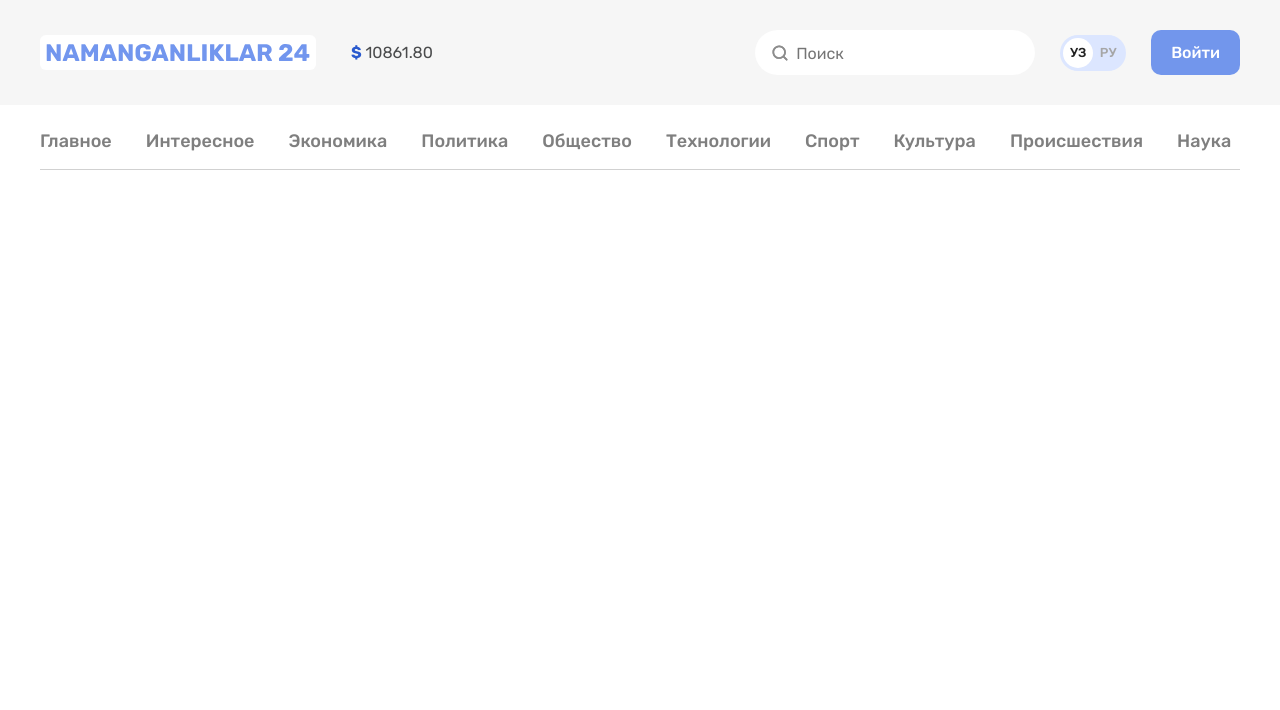
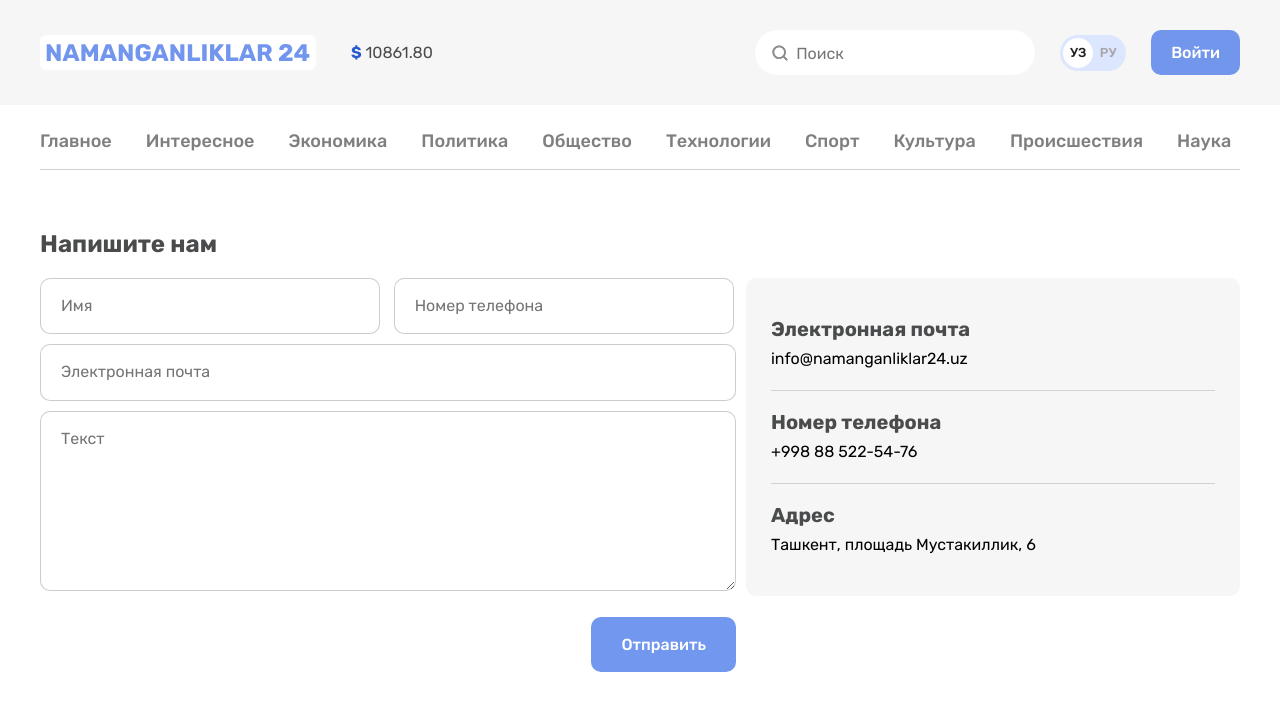
Before and after one commit to Azizbek-Boyhamdamov/n-24-contact, a plain HTML site: page index.html in a window 1280 px wide. Drawn offline with Linux system fonts and the light colour scheme.

Commit message:
Add contact section

```diff
--- a/css/style.css
+++ b/css/style.css
@@ -182,7 +182,7 @@ li{
   border-bottom: 1px solid #D1D1D1;
   padding-top: 12px;
   padding-bottom: 12px;
-  margin-bottom: 40px;
+  margin-bottom: 60px;
 }
 
 .sitenav-list {
@@ -215,11 +215,105 @@ li{
 }
 
 
-
 /* MAIN-CONTENT */
 .main-content{
   flex-grow: 1;
 }
+
+.contact {
+  display: flex;
+  align-items: flex-start;
+}
+
+
+/* FORM */
+
+.form {
+  width: 696px;
+  margin-right: 10px;
+}
+.type-us {
+  margin-top: 0;
+  margin-bottom: 20px;
+  font-size: 24px;
+  line-height: 28px;
+}
+.username, .userphone,.usermail,.usermessage  {
+  width: 340px;
+  border-radius: 10px;
+  padding: 18px 20px;
+  outline: none;
+  border: 1px solid rgba(0, 0, 0, 0.2);
+}
+.username{
+  margin-right: 10px;
+  margin-bottom: 10px;
+}
+.usermail {
+  width: 100%;
+  margin-bottom: 10px;
+}
+.usermessage {
+  width: 100%;
+  height: 180px;
+  max-height: 250px;
+  resize: vertical;
+  margin-bottom: 20px;
+}
+
+.btn-wrapper {
+  text-align: right;
+}
+
+.submit-btn{
+  padding: 18px 30px;
+  background-color: #7297EF;
+  color: #fff;
+  transition: background-color 0.4s ease;
+}
+
+.submit-btn:hover{
+  background-color: rgba(114, 151, 239.0.8);
+}
+
+.submit-btn:active{
+  background-color: rgba(114, 151, 239.0.6);
+}
+
+/* ADDRESS */
+
+address{
+  font-style: normal;
+}
+
+.contact-details {
+  padding: 0;
+  margin: 0;
+  padding: 40px 25px;
+  border-radius: 10px;
+  width: 494px;
+  margin-top: 48px;
+  background-color: #f6f6f6;
+}
+.contact-details-item:not(:last-child) {
+  border-bottom: 1px solid #D2D2D2;
+  padding-bottom: 20px;
+  margin-bottom: 20px;
+}
+.contact-details-title {
+  margin-top: 0;
+  margin-bottom: 7px;
+  font-size: 20px;
+  line-height: 23px;
+}
+.contact-details-link, .address {
+  display: block;
+  font-weight: 400;
+  color: #000;
+}
+
+
+
 
 /* BACKGROUND-IMAGE FOR RETINA SCREENS */
 @media
--- a/index.html
+++ b/index.html
@@ -66,7 +66,42 @@
       </nav>
     </div>
 
+    <main class="main-content">
+      <div class="container">
 
+        <section class="contact">
+
+          <!-- FORM -->
+
+          <form class="form" action="#" method="get">
+            <h2 class="type-us">Напишите нам</h2>
+            <input class="username" type="text" name="username" placeholder="Имя">
+            <input class="userphone" type="text" name="userphone" placeholder="Номер телефона">
+            <input class="usermail" type="email" name="usermail" placeholder="Электронная почта">
+            <textarea class="usermessage" name="usermessage"  cols="30" rows="10" placeholder="Текст"></textarea>
+            <div class="btn-wrapper">
+              <input class="button submit-btn" type="submit" value="Отправить">
+            </div>
+          </form>
+
+          <!-- ADDRESS -->
+
+          <address>
+            <ul class="contact-details">
+              <li class="contact-details-item">
+                <h4 class="contact-details-title">Электронная почта</h4>
+                <a class="contact-details-link" href="mailto:info@namanganliklar24.uz" >info@namanganliklar24.uz</a></li>
+              <li class="contact-details-item">
+                <h4 class="contact-details-title">Номер телефона</h4>
+                <a class="contact-details-link" href="tel:+998 88 522-54-76" >+998 88 522-54-76</a></li>
+              <li class="contact-details-item">
+                <h4 class="contact-details-title">Адрес</h4>
+                <span class="address">Ташкент, площадь Мустакиллик, 6 </span></li>
+            </ul>
+          </address>
+        </section>
+      </div>
+    </main>
 
   <script src="./js/main.js"></script>
 </body>
```
